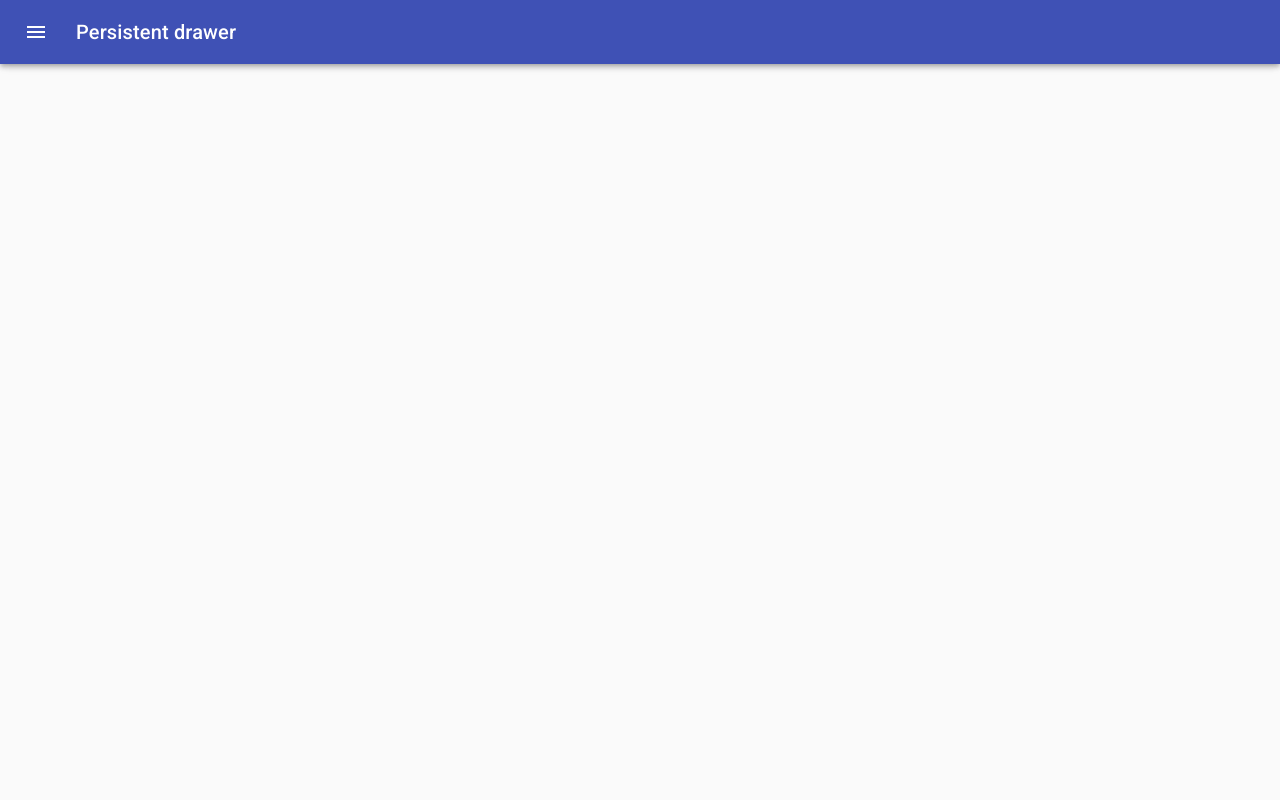
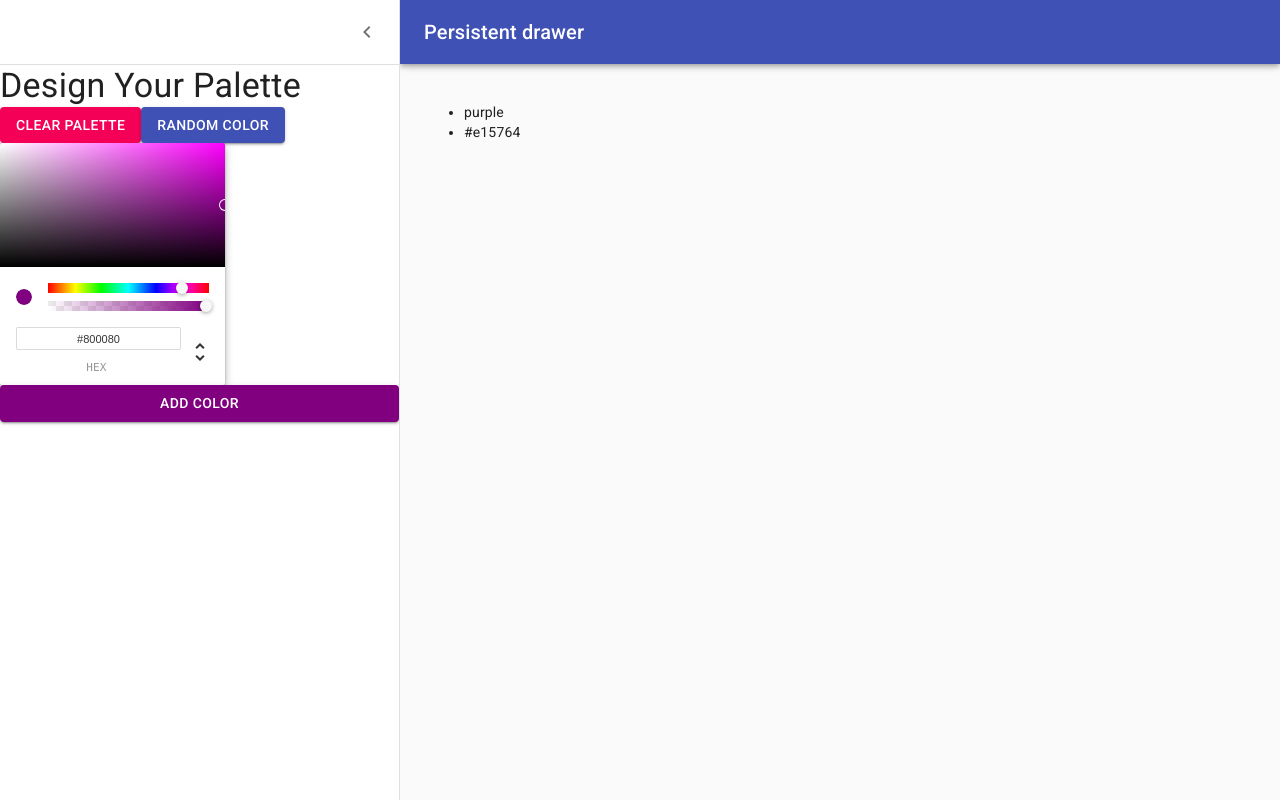
Before and after one commit to dipzcoded/dipzcoded_reactflatuicolor, a React (Create React App) app: page /palette/new in a window 1280 px wide. Built offline with nearby package versions, Linux system fonts and the light colour scheme.

Commit message:
connect colorpicker to button

```diff
--- a/package.json
+++ b/package.json
@@ -13,6 +13,7 @@
     "clsx": "^1.1.1",
     "rc-slider": "^9.4.1",
     "react": "^16.13.1",
+    "react-color": "^2.19.3",
     "react-copy-to-clipboard": "^5.0.2",
     "react-dom": "^16.13.1",
     "react-router-dom": "^5.2.0",
--- a/src/components/NewPaletteForm.js
+++ b/src/components/NewPaletteForm.js
@@ -10,8 +10,10 @@ import Divider from "@material-ui/core/Divider";
 import IconButton from "@material-ui/core/IconButton";
 import MenuIcon from "@material-ui/icons/Menu";
 import ChevronLeftIcon from "@material-ui/icons/ChevronLeft";
+import Button from "@material-ui/core/Button";
+import { ChromePicker } from "react-color";
 
-const drawerWidth = 240;
+const drawerWidth = 400;
 
 const useStyles = makeStyles((theme) => ({
   root: {
@@ -73,7 +75,9 @@ const useStyles = makeStyles((theme) => ({
 const NewPaletteForm = () => {
   const classes = useStyles();
   const theme = useTheme();
-  const [open, setOpen] = useState(false);
+  const [open, setOpen] = useState(true);
+  const [currentColor, setColor] = useState("purple");
+  const [colors, setArrcolors] = useState(["purple", "#e15764"]);
 
   const handleDrawerOpen = () => {
     setOpen(true);
@@ -82,6 +86,15 @@ const NewPaletteForm = () => {
   const handleDrawerClose = () => {
     setOpen(false);
   };
+
+  const onChangeColor = (color) => {
+    setColor(color.hex);
+  };
+
+  const addNewColor = () => {
+    setArrcolors([...colors, currentColor]);
+  };
+  //   console.log(color);
   return (
     <div className={classes.root}>
       <CssBaseline />
@@ -121,6 +134,27 @@ const NewPaletteForm = () => {
           </IconButton>
         </div>
         <Divider />
+        <Typography variant="h4">Design Your Palette</Typography>
+        <div>
+          <Button variant="contained" color="secondary">
+            Clear Palette
+          </Button>
+          <Button variant="contained" color="primary">
+            Random Color
+          </Button>
+        </div>
+        {/* chrome picker  */}
+        <ChromePicker color={currentColor} onChangeComplete={onChangeColor} />
+        <Button
+          variant="contained"
+          color="primary"
+          style={{
+            background: currentColor,
+          }}
+          onClick={addNewColor}
+        >
+          Add Color
+        </Button>
       </Drawer>
       <main
         className={clsx(classes.content, {
@@ -128,6 +162,11 @@ const NewPaletteForm = () => {
         })}
       >
         <div className={classes.drawerHeader} />
+        <ul>
+          {colors.map((color) => (
+            <li key={color}>{color}</li>
+          ))}
+        </ul>
       </main>
     </div>
   );
```
Also changed, not shown: 1 other file (tests, documents, lock files or other folders).
